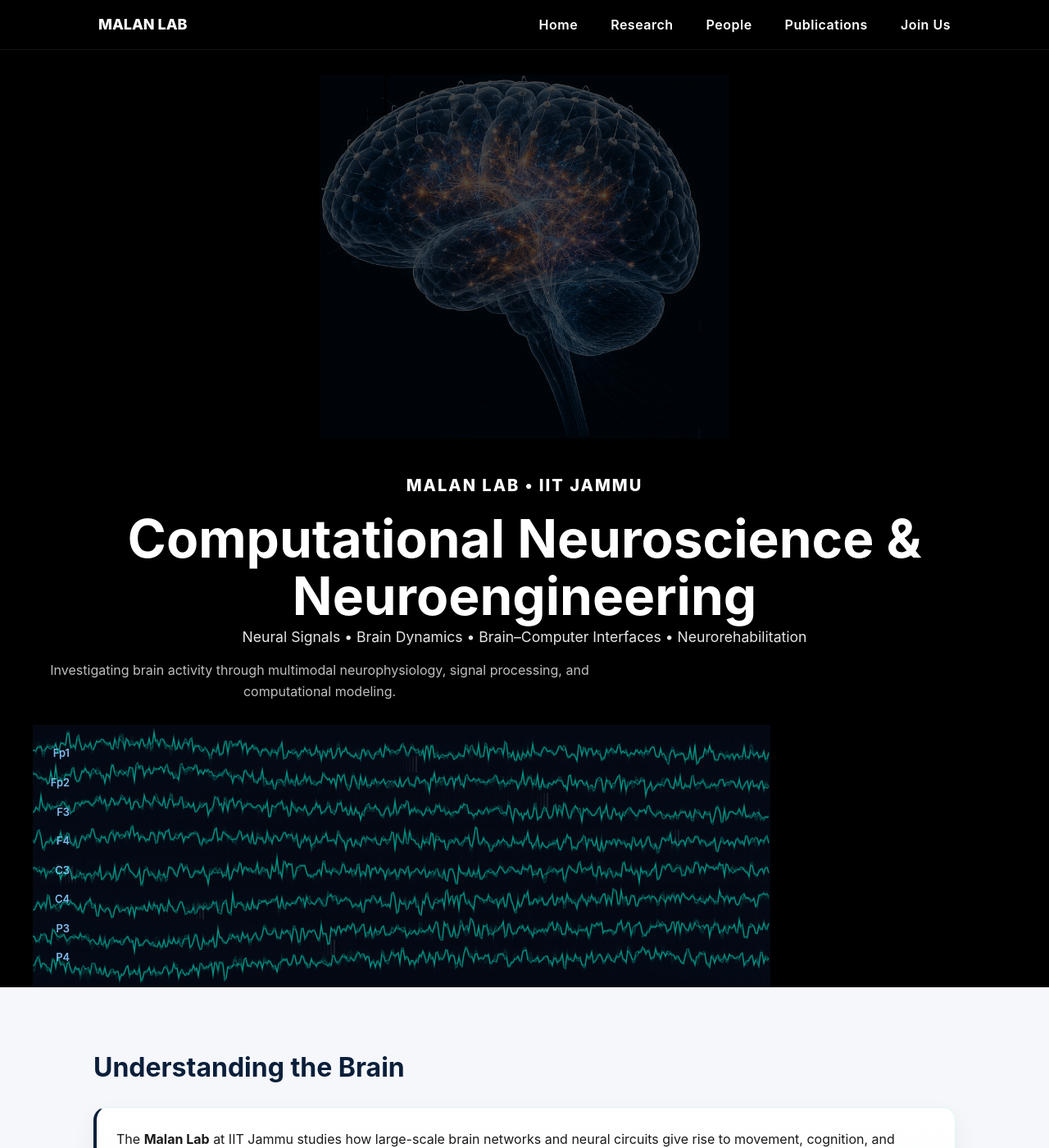
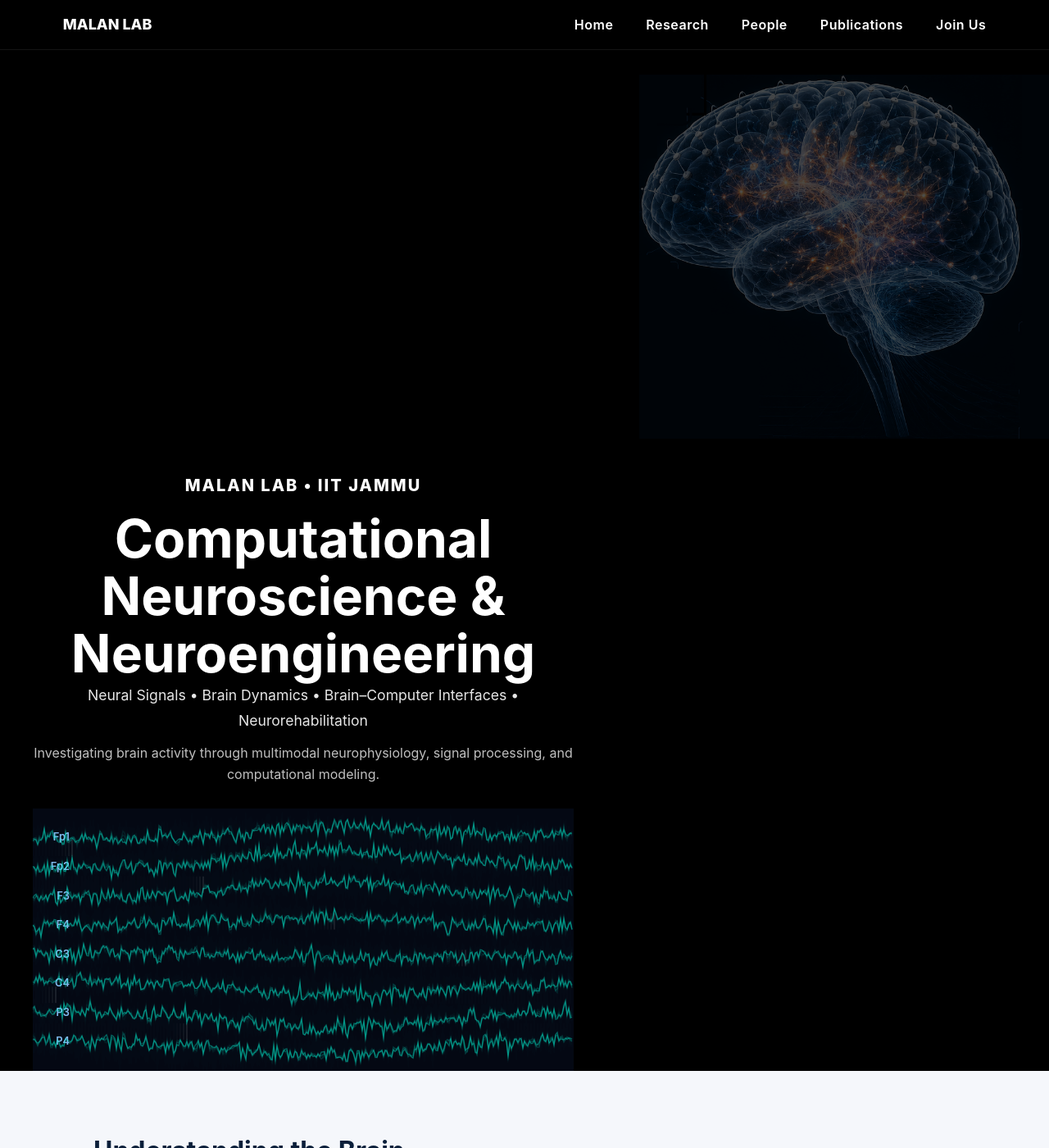
Before and after one commit to malanlab/malanlab.github.io, a Jekyll site: the page built from index.md, in a window 1280 px wide and 1400 px high. Shown: the whole window at 82% size. Built offline with Jekyll 4.4.1, drawn with Linux system fonts in a browser that asks for light colours.

Commit message:
Update style.css

```diff
--- a/assets/style.css
+++ b/assets/style.css
@@ -34,7 +34,7 @@
   --space-3: 20px;
   --space-4: 40px;
   --space-5: 70px;
-  --content-x: 120px;
+  --content-x: clamp(20px, 6vw, 120px);
 }
 
 /* =========================
@@ -169,6 +169,7 @@
   grid-template-columns: minmax(0, 850px) minmax(300px, 1fr);
   align-items: center;
   gap: 40px;
+  overflow-x: clip;
 }
 
 /* =========================
@@ -218,7 +219,7 @@
 .hero-left {
   padding-left: var(--content-x);
   padding-right: 40px;
-
+  grid-column: 1;
   position: relative;
   z-index: 10;
 }
@@ -232,6 +233,7 @@
 .hero-content {
   max-width: 850px;
   width: 100%;
+  min-width: 0;
 }
 
 /* =========================
@@ -279,7 +281,7 @@
 
   justify-self: center;
   align-self: center;
-
+  grid-column: 2;
   opacity: 0.3;
   z-index: 3;
 }
```
